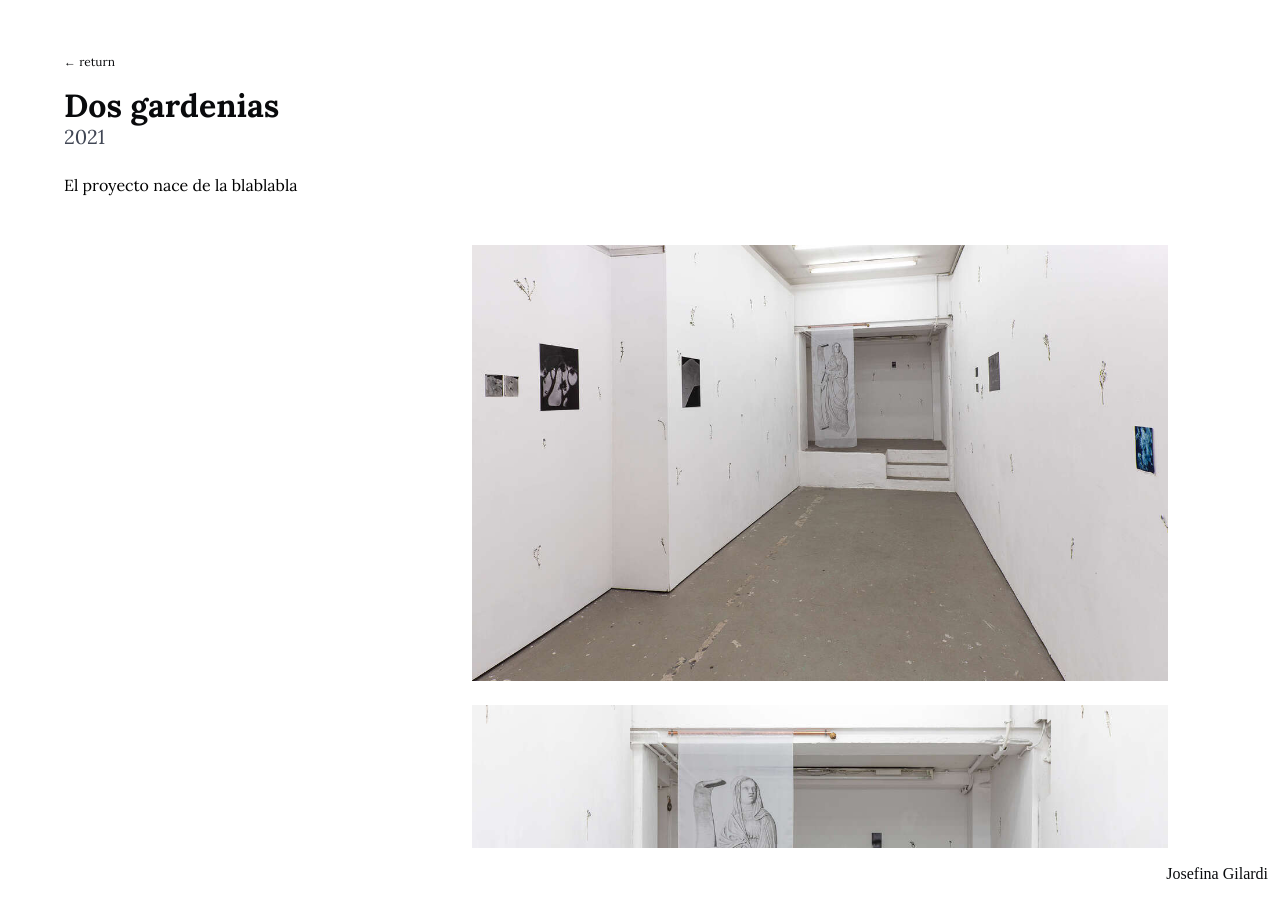
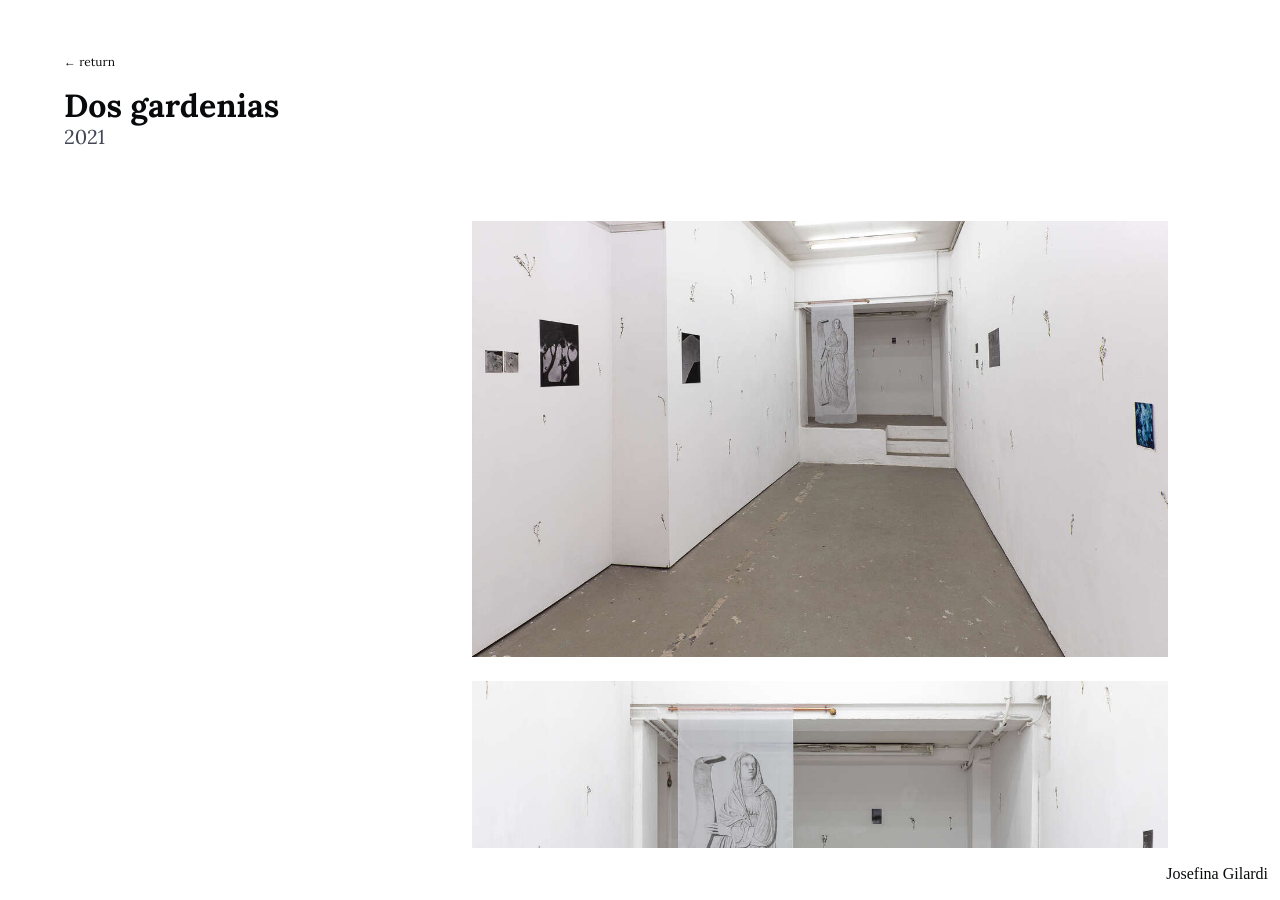
Before and after one commit to corvalanlara/gilardi, a Jekyll site: the page built from collections/_colecciones/dos-gardenias.md, in a window 1280 px wide and 900 px high. Built offline with Jekyll 4.4.1, drawn with Linux system fonts in a browser that asks for light colours; some web fonts are replaced.

Commit message:
Update dos-gardenias.md

```diff
--- a/collections/_colecciones/dos-gardenias.md
+++ b/collections/_colecciones/dos-gardenias.md
@@ -4,4 +4,3 @@ tag: dos-gardenias
 year: 2021
 multiple: true
 ---
-El proyecto nace de la blablabla
```
